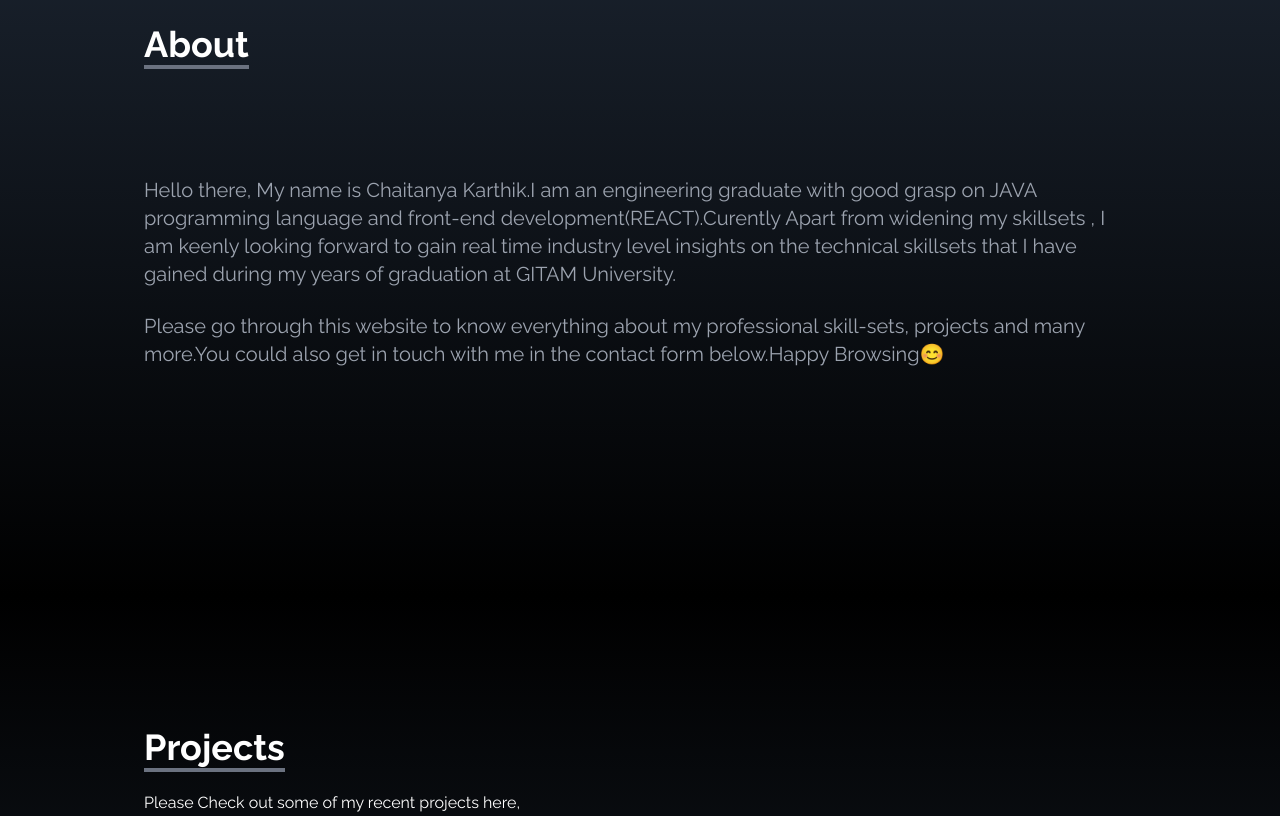
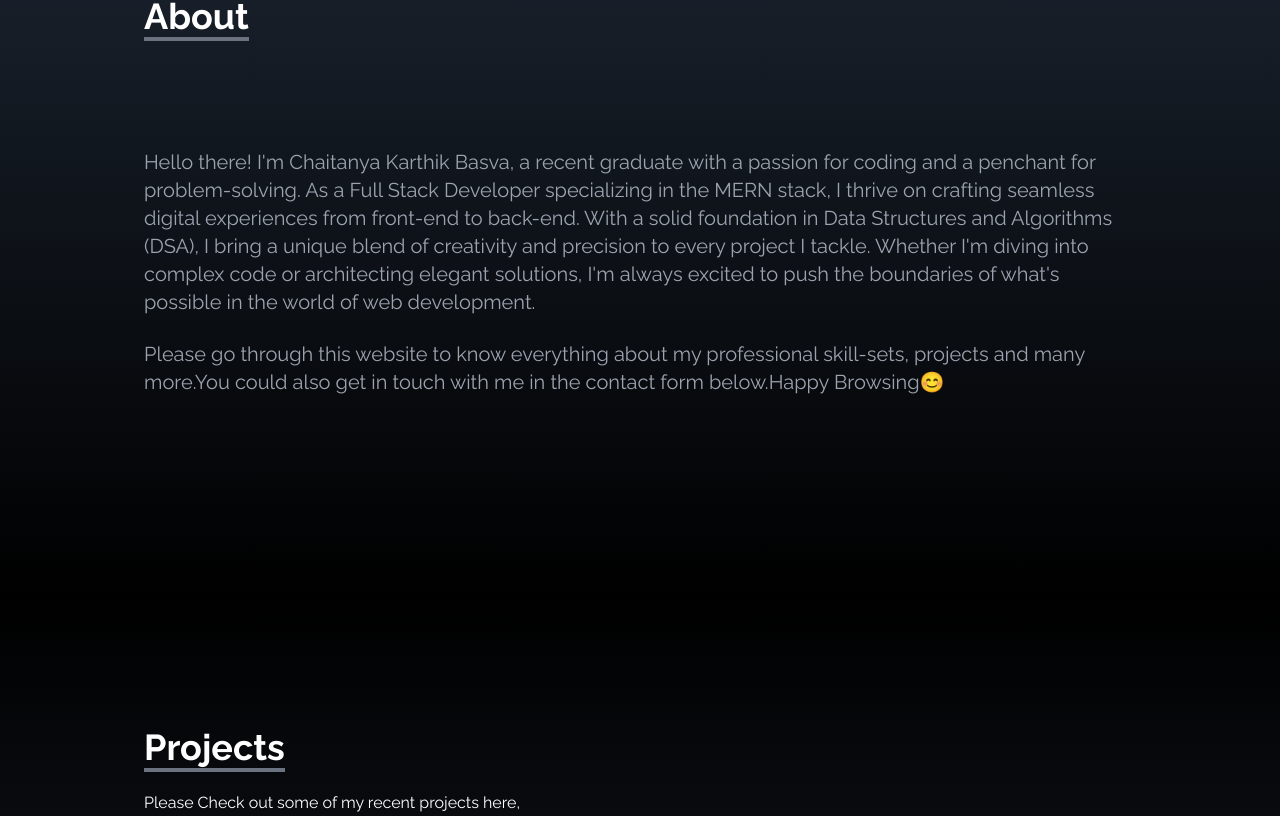
Before and after one commit to ChaitanyaKarthikitis/react-portfolio-app, a React (Create React App) app: page / in a window 1280 px wide. Shown: the part 1004-1820 px from the top of the page. Built offline with nearby package versions, Linux system fonts and the light colour scheme; the HTML template or start-up script is replaced by a standard one.

Commit message:
MERN stack adding

```diff
--- a/src/components/About.jsx
+++ b/src/components/About.jsx
@@ -2,23 +2,37 @@ import React from 'react'
 import '../assets/css/styles.css'
 const About = () => {
   return (
-    <div name='About' className='h-screen adjust w-full bg-gradient-to-b from-gray-800 to-black text-white' >
-        <div className='max-w-screen-lg p-4 mx-auto flex flex-col justify-center w-full h-full'>
-            <div className='pb-8'>
-                <p className='text-4xl font-bold inline border-b-4 border-gray-500'>
+    <div
+      name="About"
+      className="h-screen adjust w-full bg-gradient-to-b from-gray-800 to-black text-white"
+    >
+      <div className="max-w-screen-lg p-4 mx-auto flex flex-col justify-center w-full h-full">
+        <div className="pb-8">
+          <p className="text-4xl font-bold inline border-b-4 border-gray-500">
             About
           </p>
         </div>
 
-            <p className='text-xl text-gray-400 lg:mt-20'>Hello there, My name is Chaitanya Karthik.I am an engineering graduate with good grasp on JAVA programming language and front-end development(REACT).Curently Apart from widening my skillsets , I am keenly looking forward to gain real time industry level insights on the technical skillsets that I have gained during my years of graduation at GITAM University.
+        <p className="text-xl text-gray-400 lg:mt-20">
+          Hello there! I'm Chaitanya Karthik Basva, a recent graduate with a
+          passion for coding and a penchant for problem-solving. As a Full Stack
+          Developer specializing in the MERN stack, I thrive on crafting
+          seamless digital experiences from front-end to back-end. With a solid
+          foundation in Data Structures and Algorithms (DSA), I bring a unique
+          blend of creativity and precision to every project I tackle. Whether
+          I'm diving into complex code or architecting elegant solutions, I'm
+          always excited to push the boundaries of what's possible in the world
+          of web development.
         </p>
         <br />
-            <p className='text-xl text-gray-400'>
-                Please go through this website to know everything about my professional skill-sets, projects and many more.You could also get in touch with me in the contact form below.Happy Browsing😊
+        <p className="text-xl text-gray-400">
+          Please go through this website to know everything about my
+          professional skill-sets, projects and many more.You could also get in
+          touch with me in the contact form below.Happy Browsing😊
         </p>
       </div>
     </div>
-  )
+  );
 }
 
 export default About
--- a/src/components/Experience.jsx
+++ b/src/components/Experience.jsx
@@ -1,6 +1,8 @@
 // import React from 'react'
 import html from '../assets/html.png'
 import javascript from '../assets/javascript.png'
+import mongodb from '../assets/expressjs.png'
+import express from '../assets/mongodb.png'
 // import react from '../assets/react.png'
 import tailwind from '../assets/tailwind.png'
 import css from '../assets/css.png'
@@ -88,6 +90,22 @@ const Experience = () => {
 
       {
         id: 11,
+        imgSrc: mongodb,
+        text: "MongoDB",
+        style:
+          "border-brown-600 shadow-white  border-l  border-r border-t rounded-lg",
+      },
+
+      {
+        id: 12,
+        imgSrc: express,
+        text: "ExpressJS",
+        style:
+          "border-brown-600 shadow-white  border-l  border-r border-t rounded-lg",
+      },
+
+      {
+        id: 13,
         imgSrc: mmtc,
         text: "Many More coming soon!",
         style:
```
Also changed, not shown: src/assets/expressjs.png (added), src/assets/mongodb.png (added). Lines whose indentation alone changed are shown as unchanged.
